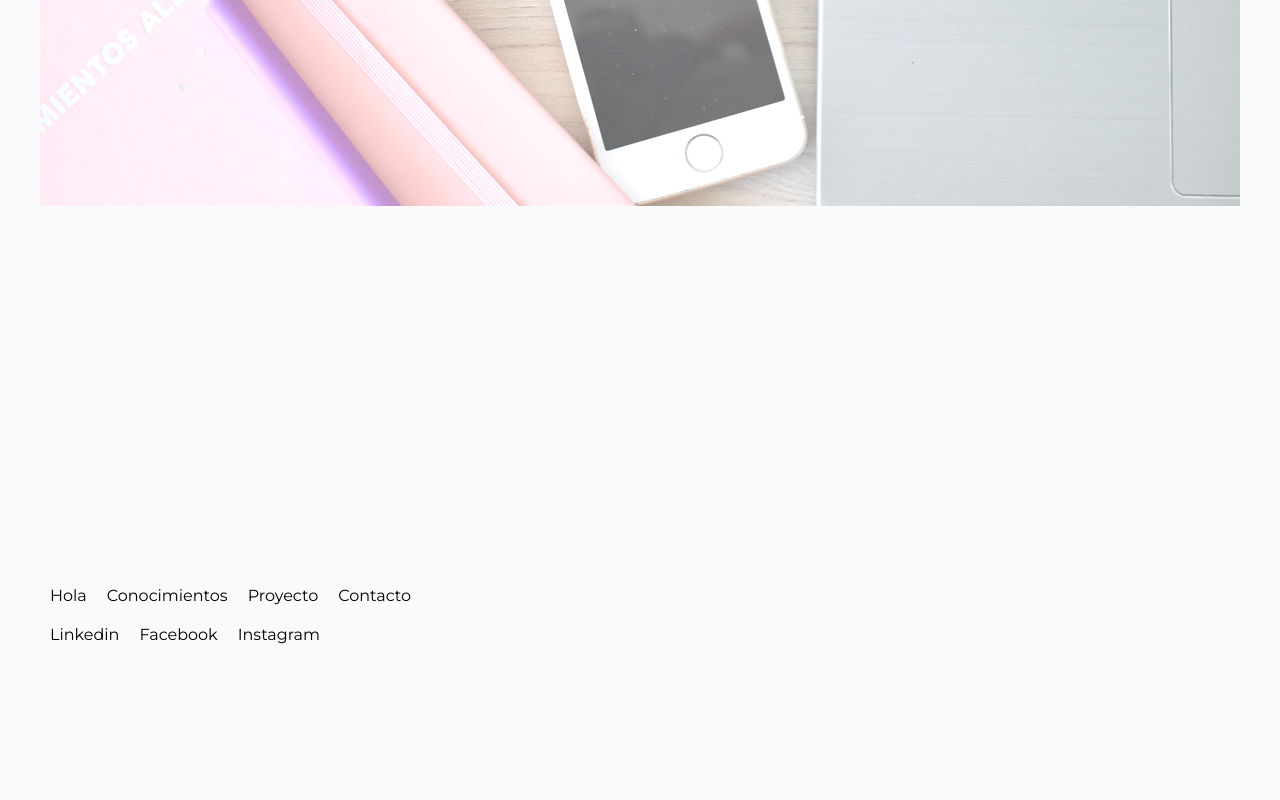
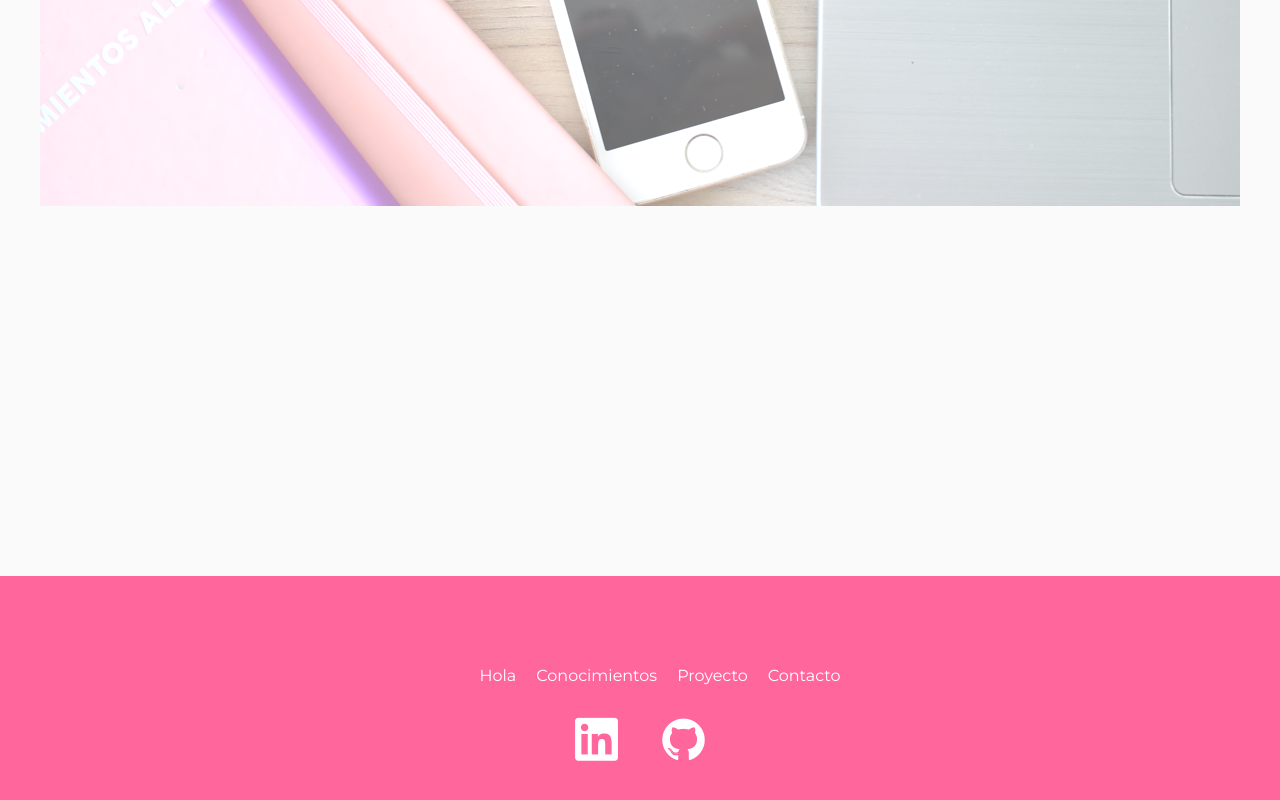
Before and after one commit to anaesposito/portfolio, a plain HTML site: page index.html in a window 1280 px wide. Shown: the part 2347-3147 px from the top of the page. Before the commit the page ends 3001 px from the top, so only its background shows below. Drawn offline with nearby package versions, Linux system fonts and the light colour scheme.

Commit message:
iniciando footer

```diff
--- a/index.html
+++ b/index.html
@@ -1,6 +1,7 @@
 <!DOCTYPE html>
 <html lang="es">
   <head>
+    <link rel="stylesheet" href="https://cdn.jsdelivr.net/gh/konpa/devicon@master/devicon.min.css">
     <link rel="stylesheet" href="style.css" />
     <meta charset="UTF-8" />
     <meta name="viewport" content="width=device-width, initial-scale=1.0" />
@@ -106,11 +107,12 @@
           <li>Contacto</li>
         </ul>
       </nav>
-      <nav class="redes">
-        <ul class="nav-foot">
-          <li>Linkedin</li>
-          <li>Facebook</li>
-          <li>Instagram</li>
+     <div class="redes">
+      <i class="devicon-linkedin-plain"></i>
+      <i class="devicon-github-plain"></i>
+
+     </div>
+
         </ul>
       </nav>
     </footer>
--- a/style.css
+++ b/style.css
@@ -128,3 +128,22 @@ h2 {
 .fondo {
   background-image: initial;
 }
+
+/* Aca empieza Footer */
+footer {
+  display: flex;
+  flex-direction: column;
+  justify-content: center;
+  align-items: center;
+  padding: 80px 20px 60px;
+  background-color: #ff669b;
+  color: white;
+}
+.redes {
+  color: white;
+  font-size: 45px;
+  margin: 20px;
+}
+.devicon-github-plain {
+  margin-left: 30px;
+}
```
